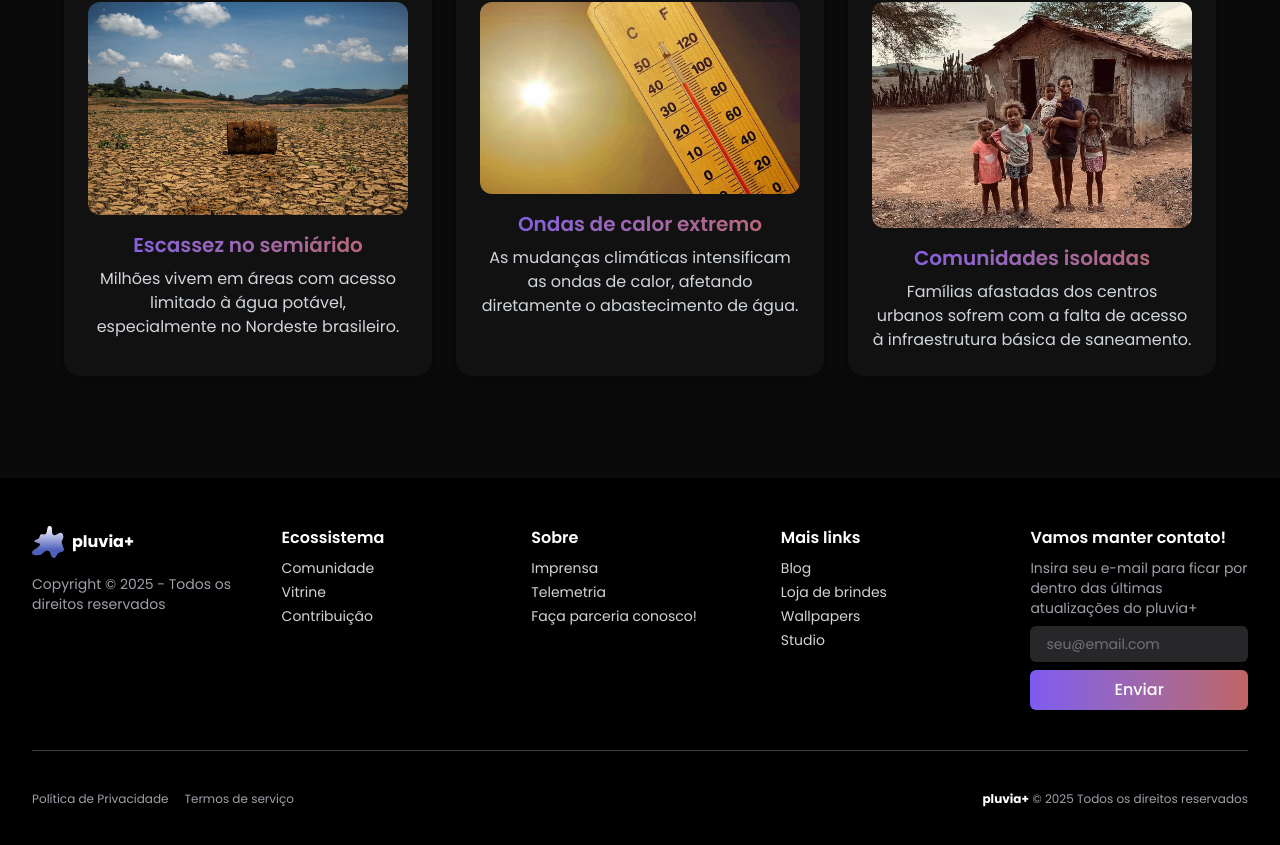
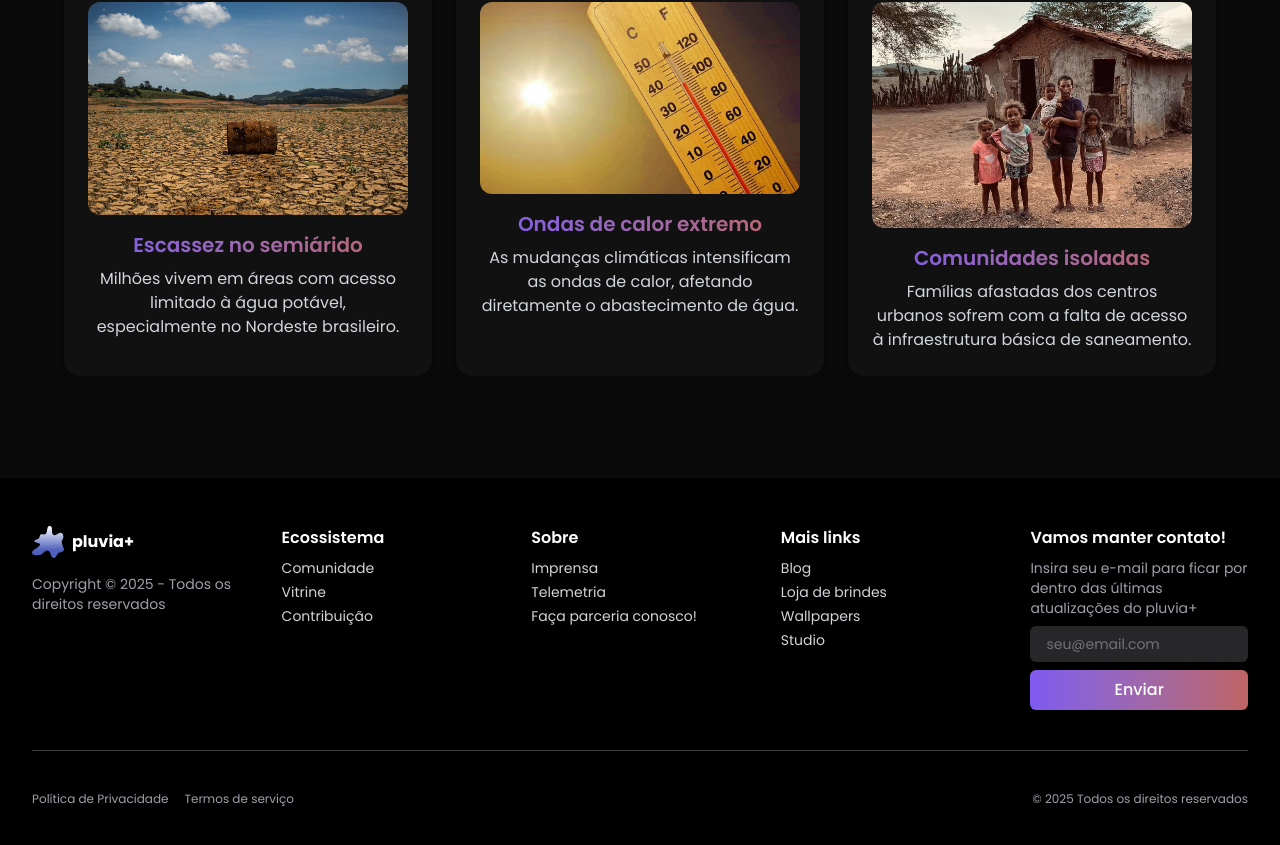
Before and after one commit to GabrielRossi01/website-pluvia, a Next.js app: page / in a window 1280 px wide. Shown: the part 530-1375 px from the top of the page. Built offline with nearby package versions, Linux system fonts and the light colour scheme.

Commit message:
Atualizando informações do footer

```diff
--- a/src/components/Footer/Footer.tsx
+++ b/src/components/Footer/Footer.tsx
@@ -83,7 +83,7 @@ export default function Footer() {
                         <span>Política de Privacidade</span>
                         <span>Termos de serviço</span>
                     </div>
-                    <p><span className="font-bold text-white">pluvia+</span> © 2025 Todos os direitos reservados</p>
+                    <p> © 2025 Todos os direitos reservados</p>
                 </div>
             </footer>
         </>
```
